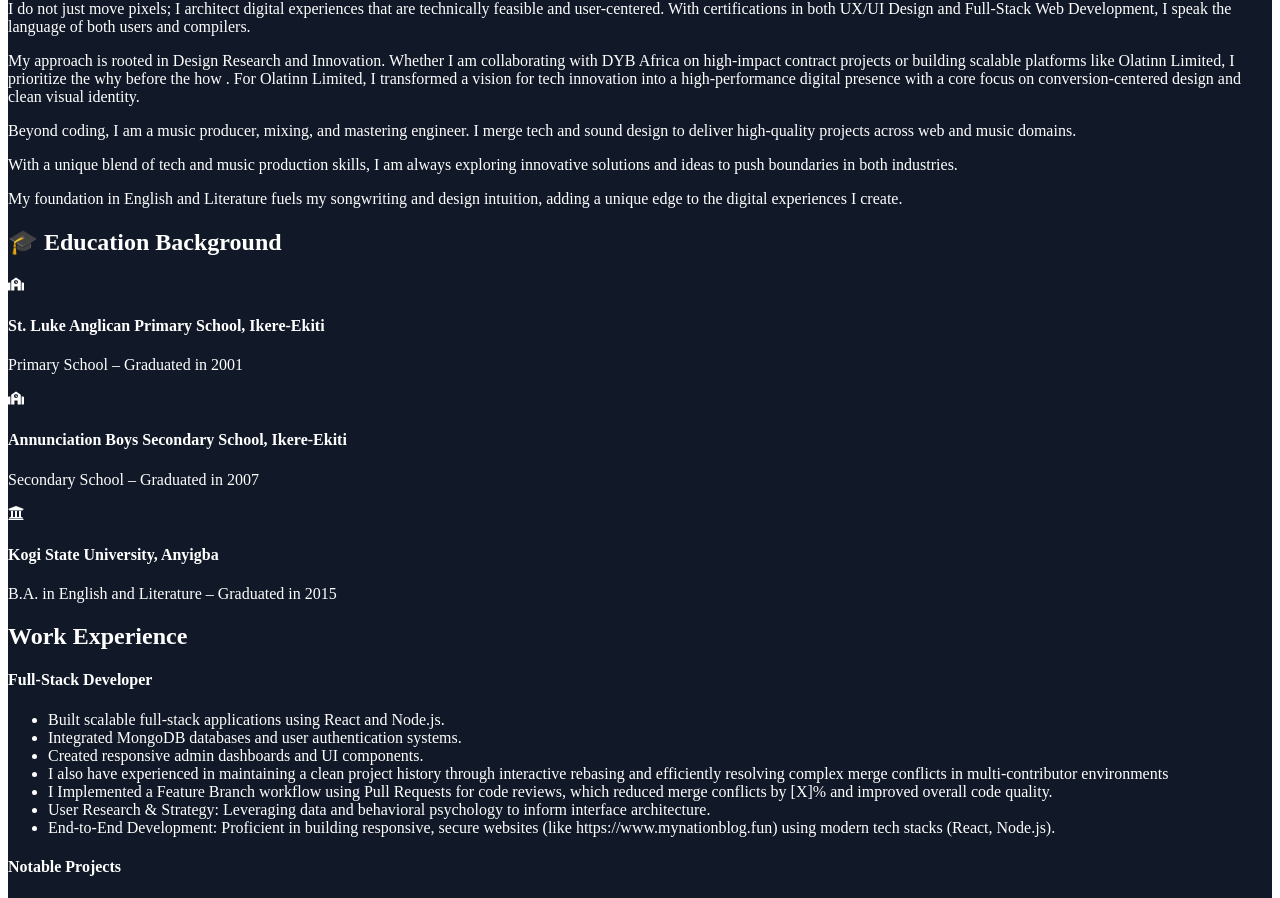
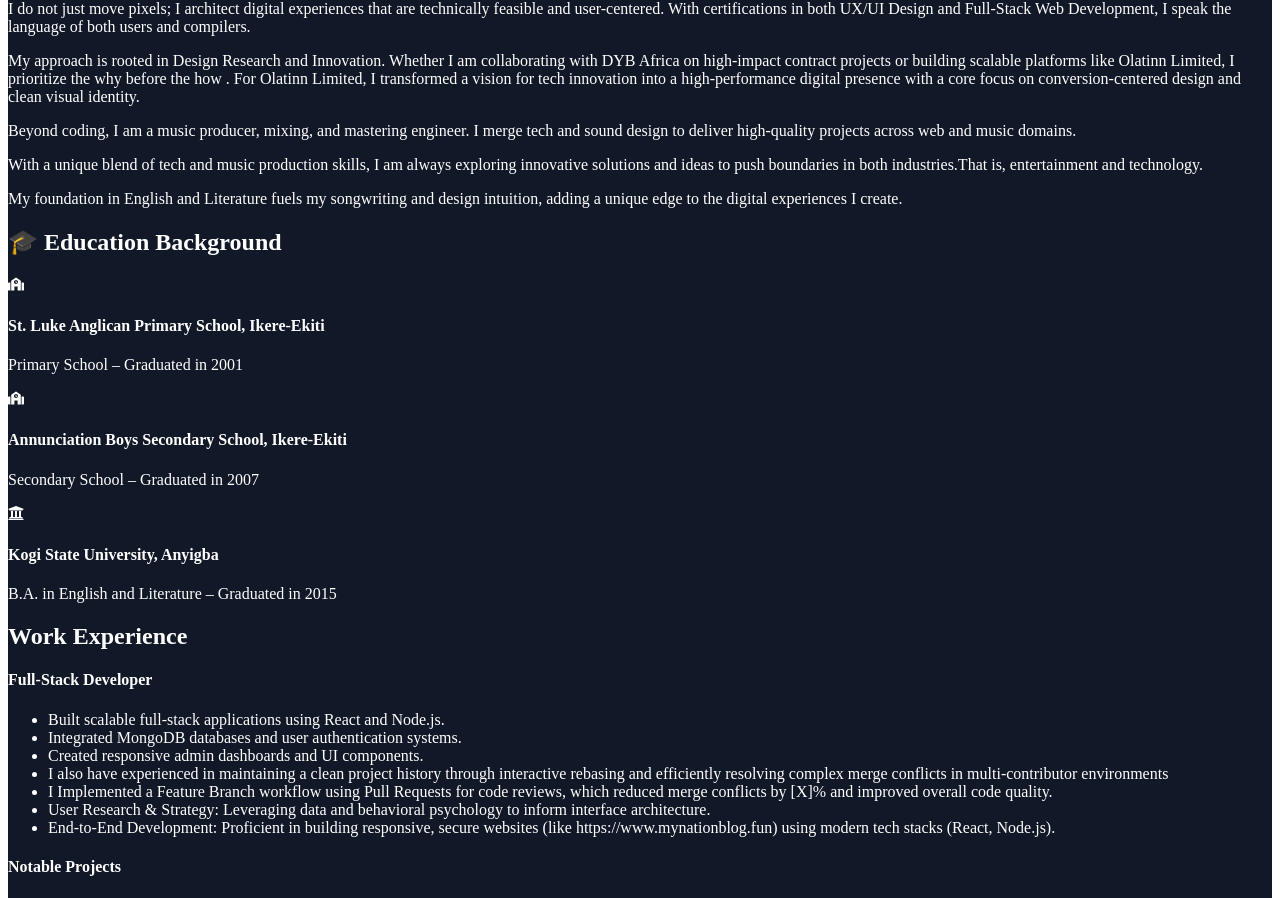
Before and after one commit to Nationsound/My-Portfolio, a Next.js app: page / in a window 1280 px wide. Shown: the part 1323-2221 px from the top of the page. Built offline with nearby package versions, Linux system fonts and the light colour scheme.

Commit message:
New Commit

```diff
--- a/src/app/components/about/About.tsx
+++ b/src/app/components/about/About.tsx
@@ -77,7 +77,7 @@ const About = () => {
             <p className="about-description">
               With a unique blend of tech and music production skills, I am
               always exploring innovative solutions and ideas to push
-              boundaries in both industries.
+              boundaries in both industries.That is, entertainment and technology.
             </p>
 
             <p className="about-description">
```
